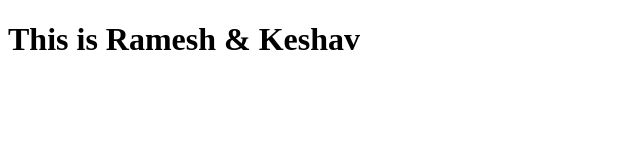
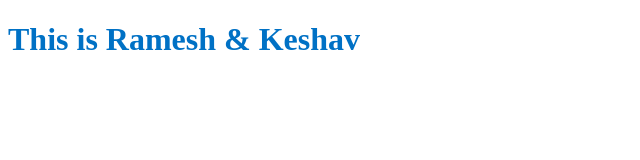
Before and after one commit to rameshkeshav1/rameshkeshav1.github.io, a plain HTML site: page index.html in a window 1280 px wide. Shown: the whole page, without its empty margins (0-640 px from the left). Drawn offline with Linux system fonts and the light colour scheme.

Commit message:
Changed text color

```diff
--- a/index.html
+++ b/index.html
@@ -1,12 +1,9 @@
 <!DOCTYPE html>
 <html>
 <head>
-<title>Page Title</title>
+<title>Ramesh & Keshav</title>
 </head>
 <body>
-
-<h1>This is Ramesh & Keshav</h1>
-
-
+<h1 style="color:#0071C5">This is Ramesh & Keshav</h1>
 </body>
 </html>
```
